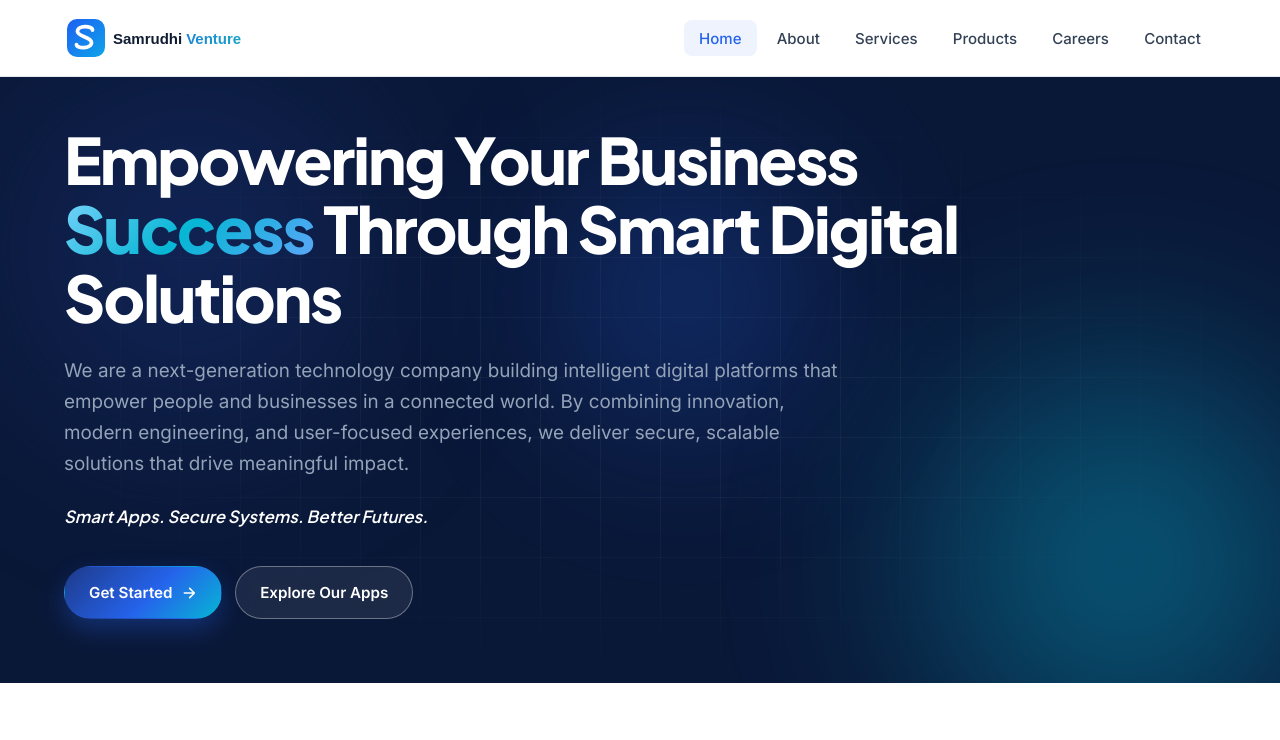
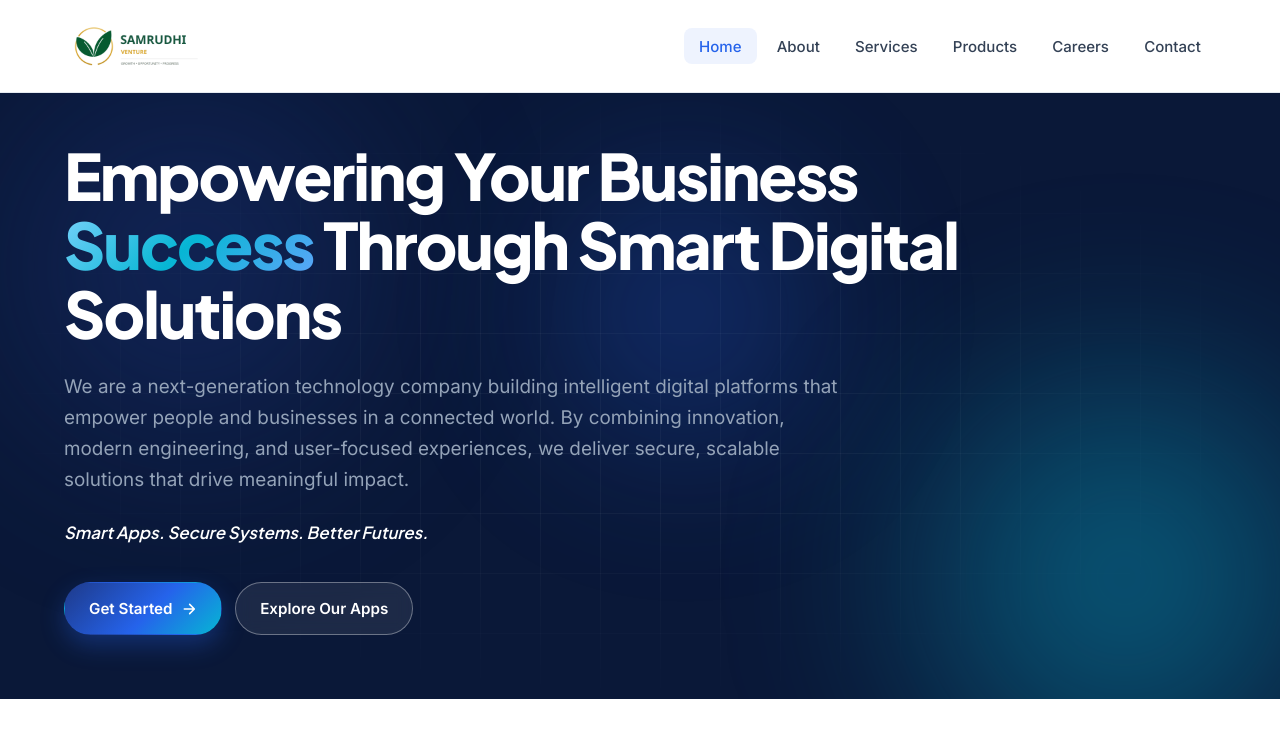
Before and after one commit to samrudhi-venture/samrudhi-venture-site, a plain HTML site: page index.html in a window 1280 px wide. Shown: the top 740 px of the page. Drawn offline with Linux system fonts and the light colour scheme.

Commit message:
Replace logo with sprout logo pack and update favicons
Co-Authored-By: Claude Sonnet 5.5 <noreply@anthropic.com>

```diff
--- a/index.html
+++ b/index.html
@@ -15,7 +15,7 @@
 <body>
   <header class="site-header">
     <nav class="nav">
-      <a href="index.html" class="brand" aria-label="Samrudhi Venture home"><img src="assets/samrudhi-logo-gradient-venture.svg" alt="Samrudhi Venture" height="44"></a>
+      <a href="index.html" class="brand" aria-label="Samrudhi Venture home"><img src="assets/samrudhi-venture-logo.png" alt="Samrudhi Venture" class="brand-logo" height="60"></a>
       <button class="nav-toggle" aria-label="Toggle navigation" aria-expanded="false">
         <svg viewBox="0 0 24 24" fill="none" stroke="currentColor" stroke-width="2.2" stroke-linecap="round"><path d="M4 7h16M4 12h16M4 17h16"/></svg>
       </button>
@@ -219,7 +219,7 @@
   <footer class="site-footer">
     <div class="footer-grid">
       <div>
-        <a href="index.html" class="brand" aria-label="Samrudhi Venture home"><img src="assets/samrudhi-logo-footer-dark.svg" alt="Samrudhi Venture" height="44"></a>
+        <a href="index.html" class="brand" aria-label="Samrudhi Venture home"><img src="assets/samrudhi-venture-logo.png" alt="Samrudhi Venture" class="brand-logo brand-logo-footer" height="64"></a>
         <p style="margin-top:0.5rem;">Smart Apps. Secure Systems. Better Futures.</p>
         <p>Building scalable IT solutions and digital experiences for modern business.</p>
         <div class="socials" aria-label="Social links">
--- a/styles.css
+++ b/styles.css
@@ -111,6 +111,8 @@ button { font-family: inherit; }
   letter-spacing: -0.02em;
 }
 .brand:hover { color: var(--text); }
+.brand-logo { display: block; width: auto; }
+.brand-logo-footer { background: #fff; border-radius: 12px; padding: 0.25rem 0.75rem; }
 
 .nav-links { list-style: none; display: flex; gap: 0.3rem; align-items: center; }
 .nav-links a {
```
Also changed, not shown: about.html (+2 -2 lines), careers.html (+2 -2 lines), contact.html (+2 -2 lines), products.html (+2 -2 lines), services.html (+2 -2 lines), assets/apple-touch-icon.png, assets/favicon-32.png, assets/favicon.ico, assets/samrudhi-icon-256.png (deleted), assets/samrudhi-icon.svg, assets/samrudhi-logo-footer-dark.png (deleted), assets/samrudhi-logo-footer-dark.svg (deleted), assets/samrudhi-logo-gradient-venture.png (deleted), assets/samrudhi-logo-gradient-venture.svg (deleted), 4 more files.
